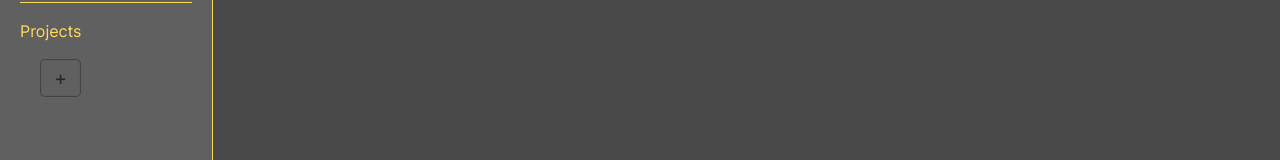
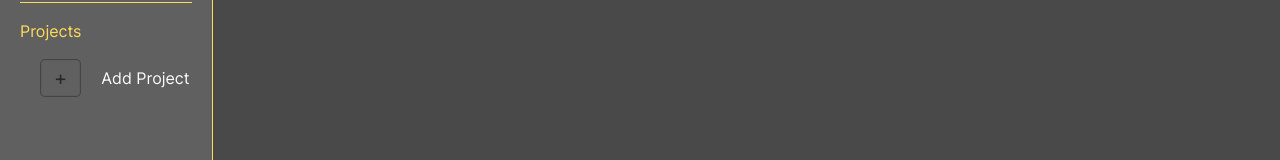
Before and after one commit to j-mcQueen/tasklister, a React (Create React App) app: page / in a window 1280 px wide. Shown: the part 186-346 px from the top of the page. Built offline with nearby package versions, Linux system fonts and the light colour scheme; the HTML template or start-up script is replaced by a standard one.

Commit message:
Update styling on the add project span

```diff
--- a/src/App.css
+++ b/src/App.css
@@ -42,6 +42,10 @@ header, footer {
   border: none;
   border-radius: 5px;
   transition: 0.2s ease;
+}
+
+.add span {
+  color: #f9f9f9;
 }
 
 .plus {
--- a/src/components/header/forms/form.css
+++ b/src/components/header/forms/form.css
@@ -9,7 +9,7 @@
     border-radius: 20px;
 }
 
-span:hover {
+#modal span:hover {
     cursor: pointer;
 }
 
--- a/src/components/sidebar/Projects.js
+++ b/src/components/sidebar/Projects.js
@@ -7,11 +7,7 @@ export default function Projects() {
             //
 
         // --PLAN
-            // Functionally works the same as the clicking of the cancel button on the modal
-                // state is updated using setIsDisplayed when cancel button is clicked
-                    // state needs to be passed to the form that is generated
-            // When a form is added, the new form needs an initial state of its own so that it can be closed
-                // problem point - cancel button will only control the newproject from state. So, when the form is active, the plus button is disabled. When the form closes by an internal action, how will
+            //  can you believe the progress that im making?? this is superb work so far you are learning so much so fast!
 
     const [displayed, setIsDisplayed] = useState(false);
     return (
@@ -28,6 +24,8 @@ export default function Projects() {
                 >
                     +
                 </button>
+
+                <span>Add Project</span>
             </div>
 
             {
```
